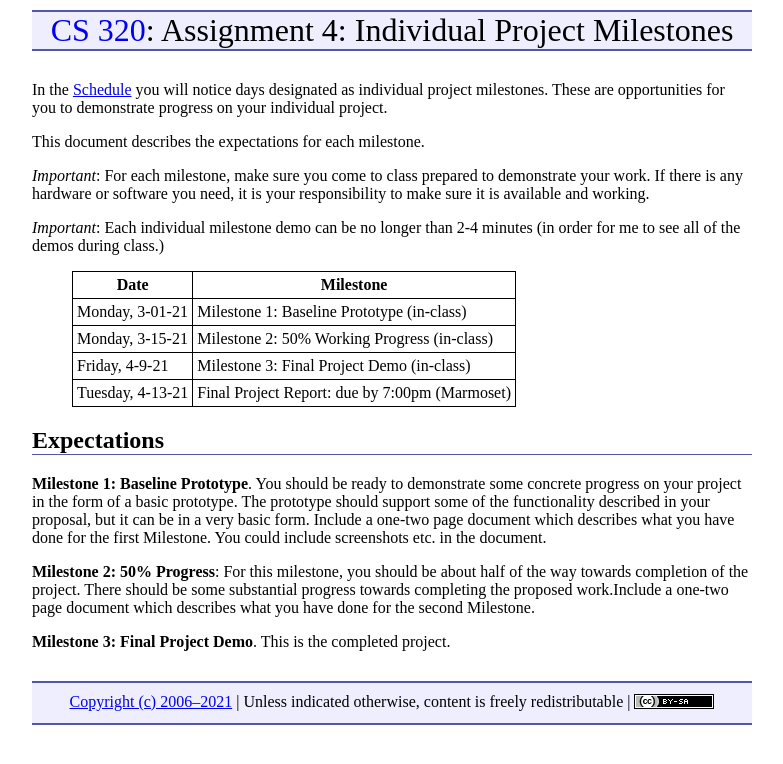
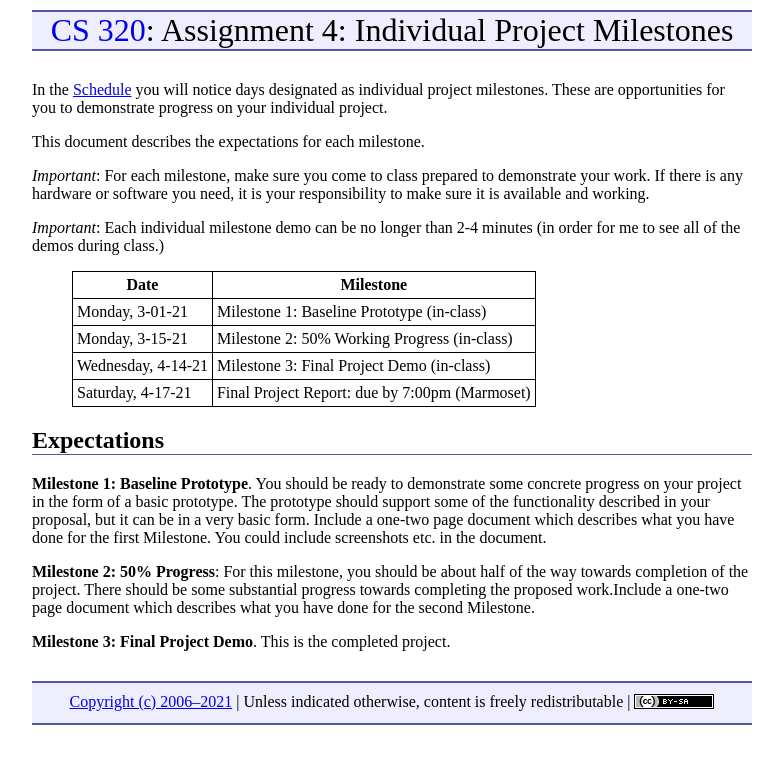
Before and after one commit to ycpcs/cs320-spring2021, a Jekyll site: the page built from assign/assign04.md, in a window 1280 px wide. Shown: the top 764 px of the page, without its empty margins (248-1031 px from the left). Built offline with Jekyll 4.4.1, drawn with Linux system fonts in a browser that asks for light colours.

Commit message:
changed the deadline to reflect the new holiday schedule

```diff
--- a/assign/assign04.md
+++ b/assign/assign04.md
@@ -15,8 +15,8 @@ This document describes the expectations for each milestone.
 > ---- | ---------
 > Monday,    3-01-21 | Milestone 1: Baseline Prototype (in-class)
 > Monday,    3-15-21 | Milestone 2: 50% Working Progress (in-class)
-> Friday, 	 4-9-21  | Milestone 3: Final Project Demo (in-class)
-> Tuesday,  4-13-21  | Final Project Report: due by 7:00pm (Marmoset)
+> Wednesday, 4-14-21  | Milestone 3: Final Project Demo (in-class)
+> Saturday,  4-17-21  | Final Project Report: due by 7:00pm (Marmoset)
 
 ## Expectations
 
```
Also changed, not shown: assign/assign03.md (+1 -1 lines).
